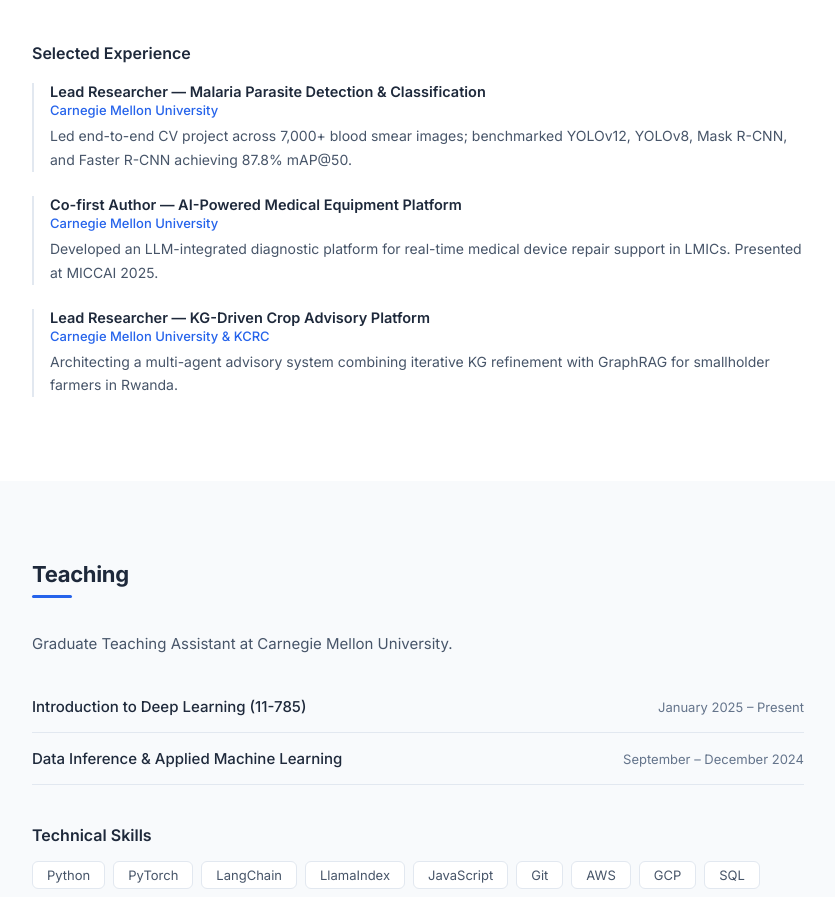
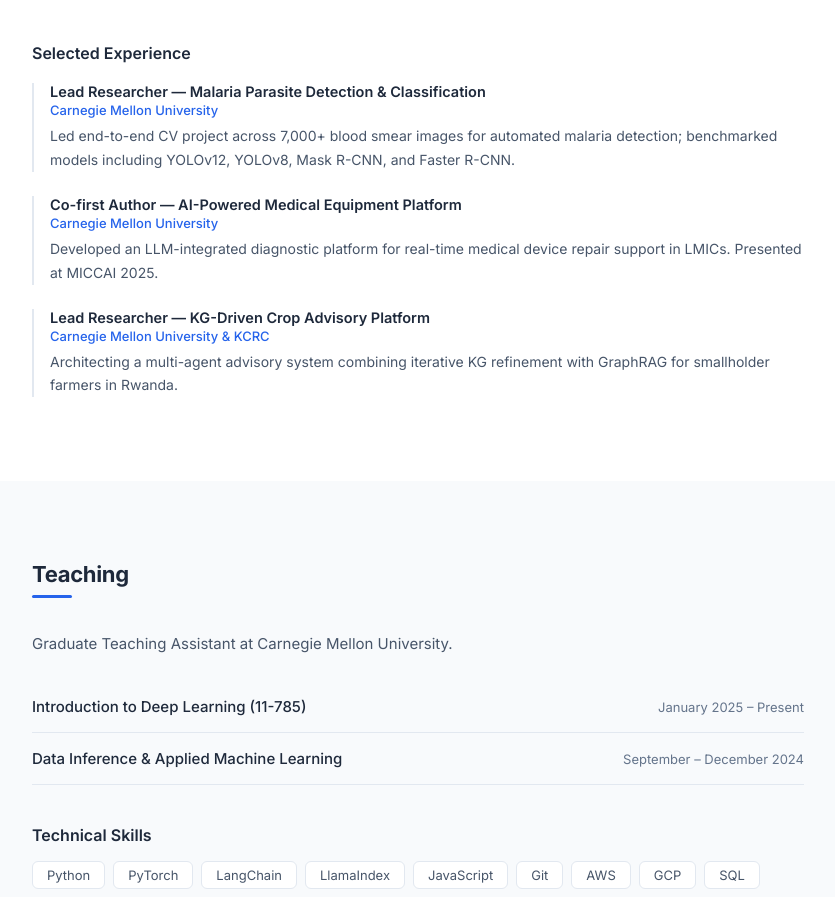
Before and after one commit to ahmedinhotahiru/ahmedinhotahiru.github.io, a React (Create React App) app: page / in a window 1280 px wide. Shown: the part 2260-3157 px from the top of the page, without its empty margins (222-1057 px from the left). Built offline with nearby package versions, Linux system fonts and the light colour scheme.

Commit message:
Modified Selected Experience

```diff
--- a/src/App.js
+++ b/src/App.js
@@ -413,7 +413,7 @@
               {
                 role: "Lead Researcher \u2014 Malaria Parasite Detection & Classification",
                 org: "Carnegie Mellon University",
-                detail: "Led end-to-end CV project across 7,000+ blood smear images; benchmarked YOLOv12, YOLOv8, Mask R-CNN, and Faster R-CNN achieving 87.8% mAP@50.",
+                detail: "Led end-to-end CV project across 7,000+ blood smear images for automated malaria detection; benchmarked models including YOLOv12, YOLOv8, Mask R-CNN, and Faster R-CNN.",
               },
               {
                 role: "Co-first Author \u2014 AI-Powered Medical Equipment Platform",
```
